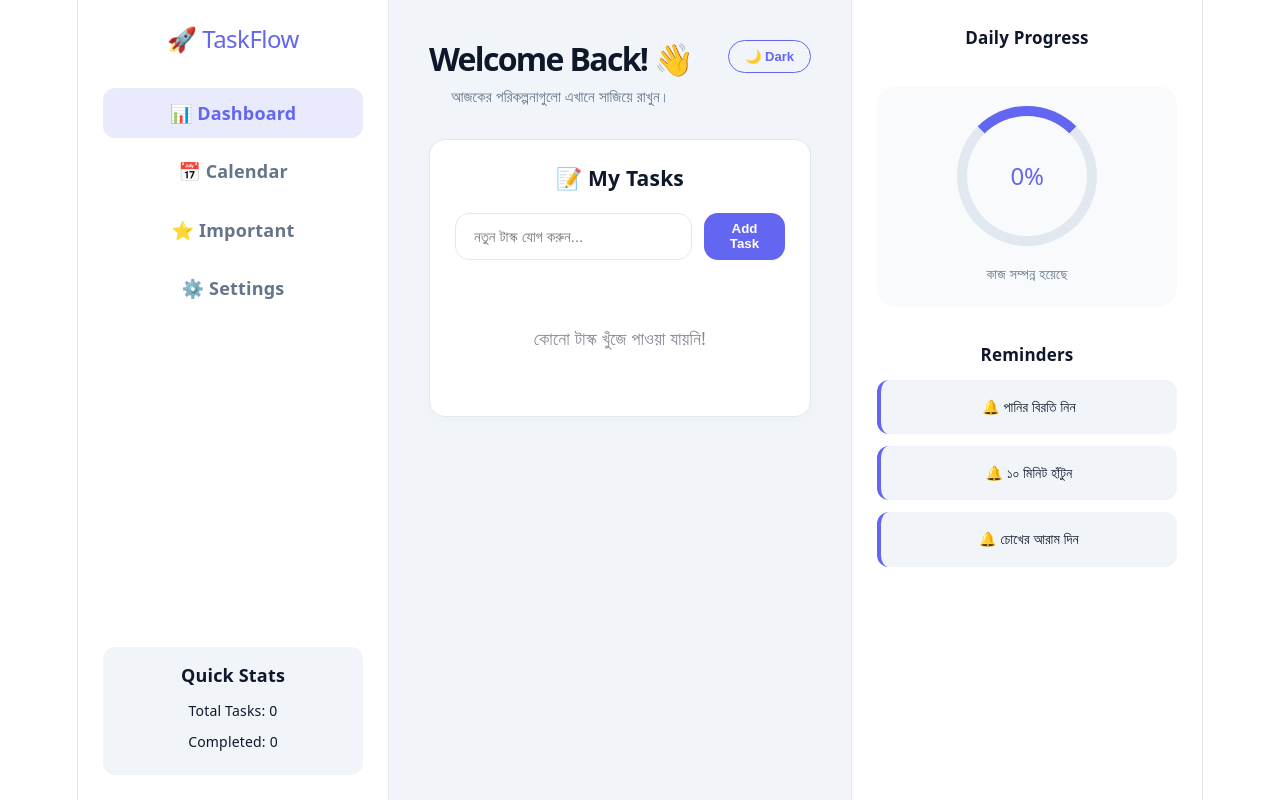
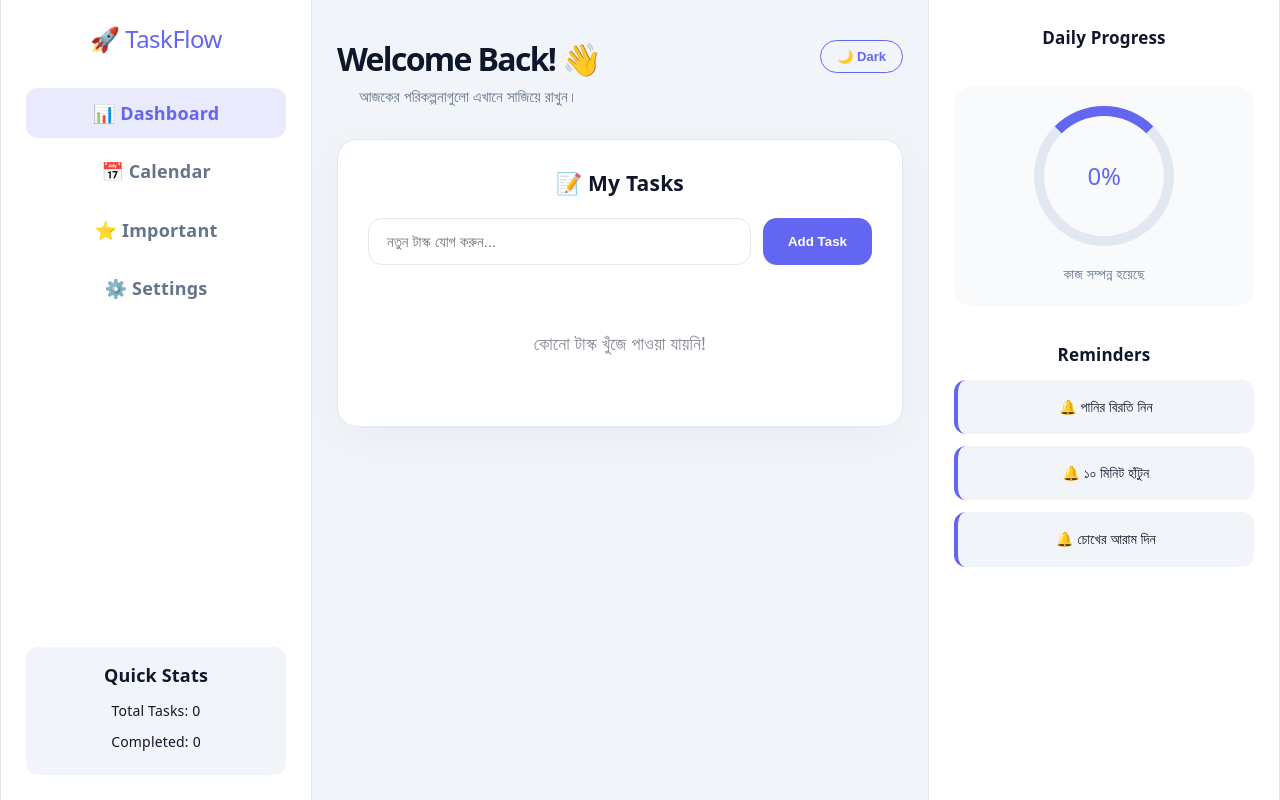
Before and after one commit to tanzimAhmedUtsho/Task-Traker-, a React (Vite) app: page / in a window 1280 px wide. Built offline with nearby package versions, Linux system fonts and the light colour scheme.

Commit message:
code update

```diff
--- a/src/App.jsx
+++ b/src/App.jsx
@@ -7,10 +7,26 @@ function App() {
   });
   const [input, setInput] = useState('');
   const [isDarkMode, setIsDarkMode] = useState(false);
+  const [activeTab, setActiveTab] = useState('dashboard');
 
   useEffect(() => {
     localStorage.setItem('tasks', JSON.stringify(tasks));
   }, [tasks]);
+
+  useEffect(() => {
+    // This ensures the app takes up the full width of the browser,
+    // removing any default constraints from index.css or parent containers.
+    const style = document.createElement('style');
+    style.textContent = `
+      body, html, #root {
+        margin: 0 !important;
+        padding: 0 !important;
+        max-width: 100% !important;
+        width: 100% !important;
+      }
+    `;
+    document.head.appendChild(style);
+  }, []);
 
   const addTask = () => {
     if (input.trim()) {
@@ -34,7 +50,7 @@ function App() {
     bg: isDarkMode ? '#0f172a' : '#f1f5f9',
     sidebarBg: isDarkMode ? '#1e293b' : '#ffffff',
     cardBg: isDarkMode ? '#1e293b' : '#ffffff',
-    text: isDarkMode ? '#ffffff' : '#0f172a', // Dark mode text is now bright white
+    text: isDarkMode ? '#ffffff' : '#0f172a',
     subText: isDarkMode ? '#94a3b8' : '#64748b',
     border: isDarkMode ? '#334155' : '#e2e8f0',
     accent: '#6366f1',
@@ -76,8 +92,9 @@ function App() {
           </button>
         </header>
 
-        <section style={styles.taskSection}>
-          <div style={{ ...styles.mainCard, backgroundColor: theme.cardBg, borderColor: theme.border }}>
+        {activeTab === 'dashboard' ? (
+          <section style={styles.taskSection}>
+            <div style={{ ...styles.mainCard, backgroundColor: theme.cardBg, borderColor: theme.border, boxShadow: isDarkMode ? '0 10px 40px rgba(0,0,0,0.4)' : '0 10px 40px rgba(0,0,0,0.04)' }}>
             <h3 style={{ marginTop: 0 }}>📝 My Tasks</h3>
             <div style={styles.inputArea}>
               <input
@@ -107,7 +124,59 @@ function App() {
               )}
             </div>
           </div>
-        </section>
+          </section>
+        ) : (
+          <section style={styles.taskSection}>
+            <div style={{ ...styles.mainCard, backgroundColor: theme.cardBg, borderColor: theme.border, boxShadow: isDarkMode ? '0 10px 40px rgba(0,0,0,0.4)' : '0 10px 40px rgba(0,0,0,0.04)' }}>
+              <div style={{ display: 'flex', justifyContent: 'space-between', alignItems: 'center', marginBottom: '30px' }}>
+                <h2 style={{ margin: 0 }}>{monthName} {viewDate.getFullYear()}</h2>
+                <div style={{ display: 'flex', gap: '10px' }}>
+                  <button onClick={() => setViewDate(new Date(viewDate.setMonth(viewDate.getMonth() - 1)))} style={styles.calNavBtn}>‹</button>
+                  <button onClick={() => setViewDate(new Date())} style={styles.calNavBtn}>Today</button>
+                  <button onClick={() => setViewDate(new Date(viewDate.setMonth(viewDate.getMonth() + 1)))} style={styles.calNavBtn}>›</button>
+                </div>
+              </div>
+
+              <div style={styles.calendarGrid}>
+                {['Sun', 'Mon', 'Tue', 'Wed', 'Thu', 'Fri', 'Sat'].map(day => (
+                  <div key={day} style={{ textAlign: 'center', fontWeight: '700', color: theme.accent, paddingBottom: '15px' }}>{day}</div>
+                ))}
+                {blanks.map(i => <div key={`b-${i}`} />)}
+                {calendarDays.map(day => {
+                  const isToday = day === today.getDate() && viewDate.getMonth() === today.getMonth() && viewDate.getFullYear() === today.getFullYear();
+                  return (
+                    <div
+                      key={day}
+                      style={{
+                        ...styles.calendarDay,
+                        backgroundColor: isToday ? theme.accent : 'transparent',
+                        color: isToday ? '#fff' : theme.text,
+                        borderColor: theme.border
+                      }}
+                    >
+                      <span style={{ fontSize: '16px', fontWeight: isToday ? '700' : '500' }}>{day}</span>
+                      {day % 5 === 0 && <div style={{ width: '6px', height: '6px', borderRadius: '50%', backgroundColor: isToday ? '#fff' : theme.accent, marginTop: '4px' }} />}
+                    </div>
+                  );
+                })}
+              </div>
+
+              <div style={{ marginTop: '40px', padding: '20px', borderRadius: '15px', backgroundColor: isDarkMode ? '#2c2c2c' : '#f8fafc' }}>
+                <h4 style={{ margin: '0 0 15px 0' }}>Upcoming Schedule</h4>
+                <div style={{ display: 'flex', flexDirection: 'column', gap: '10px' }}>
+                  <div style={styles.scheduleItem}>
+                    <span style={{ color: theme.accent, fontWeight: 'bold' }}>10:00 AM</span>
+                    <span>Team Standup Meeting</span>
+                  </div>
+                  <div style={styles.scheduleItem}>
+                    <span style={{ color: theme.accent, fontWeight: 'bold' }}>02:30 PM</span>
+                    <span>Project Design Review</span>
+                  </div>
+                </div>
+              </div>
+            </div>
+          </section>
+        )}
       </main>
 
       {/* ডান পাশের প্যানেল */}
@@ -138,7 +207,9 @@ const styles = {
     height: '100vh',
     width: '100%',
     overflow: 'hidden', // স্ক্রলবার আটকানোর জন্য
-    boxSizing: 'border-box'
+    boxSizing: 'border-box',
+    margin: 0,
+    padding: 0
   },
 
   // Left Sidebar
@@ -149,20 +220,32 @@ const styles = {
   statusBox: { padding: '15px', borderRadius: '12px', marginTop: 'auto' },
 
   // Main Content
-  mainContent: { flex: 1, padding: '40px', display: 'flex', flexDirection: 'column', gap: '20px', overflowY: 'auto' },
+  mainContent: { flex: 1, padding: '40px 25px', display: 'flex', flexDirection: 'column', gap: '20px', overflowY: 'auto' },
   topHeader: { display: 'flex', justifyContent: 'space-between', alignItems: 'flex-start', marginBottom: '10px' },
   welcomeBox: { display: 'flex', flexDirection: 'column' },
   welcomeText: { margin: 0, fontSize: '32px', fontWeight: '700', lineHeight: '1.2' },
   themeToggle: { padding: '8px 16px', borderRadius: '20px', border: '1px solid #3b82f6', background: 'transparent', color: '#3b82f6', cursor: 'pointer', fontWeight: '600', fontSize: '13px' },
 
   taskSection: { display: 'flex' }, // Removed center alignment to allow full width
-  mainCard: { width: '100%', padding: '25px', borderRadius: '16px', border: '1px solid', boxShadow: '0 4px 15px rgba(0,0,0,0.02)' }, // Removed maxWidth: '750px'
+  mainCard: {
+    width: '100%',
+    padding: '30px',
+    borderRadius: '20px',
+    border: '1px solid',
+    transition: 'all 0.3s ease'
+  },
   inputArea: { display: 'flex', gap: '12px', marginBottom: '25px' },
   input: { flex: 1, padding: '14px 18px', borderRadius: '14px', border: '1px solid', outline: 'none', fontSize: '15px', transition: 'all 0.2s' },
   addBtn: { padding: '0 25px', color: '#fff', border: 'none', borderRadius: '14px', cursor: 'pointer', fontWeight: '600', transition: 'transform 0.2s' },
   taskItem: { display: 'flex', justifyContent: 'space-between', alignItems: 'center', padding: '15px 5px' },
   checkbox: { width: '18px', height: '18px', cursor: 'pointer' },
   deleteBtn: { background: 'none', border: 'none', cursor: 'pointer', fontSize: '16px', padding: '5px' },
+
+  // Calendar Styles
+  calendarGrid: { display: 'grid', gridTemplateColumns: 'repeat(7, 1fr)', gap: '10px' },
+  calendarDay: { height: '80px', display: 'flex', flexDirection: 'column', alignItems: 'center', justifyContent: 'center', borderRadius: '12px', border: '1px solid', cursor: 'pointer', transition: '0.2s' },
+  calNavBtn: { padding: '8px 15px', borderRadius: '10px', border: 'none', backgroundColor: '#6366f122', color: '#6366f1', cursor: 'pointer', fontWeight: '600' },
+  scheduleItem: { display: 'flex', gap: '20px', padding: '10px', borderBottom: '1px solid #eeeeee22' },
 
   // Right Sidebar
   rightSidebar: { width: '300px', padding: '25px', borderLeft: '1px solid', display: 'flex', flexDirection: 'column', gap: '35px' },
```
